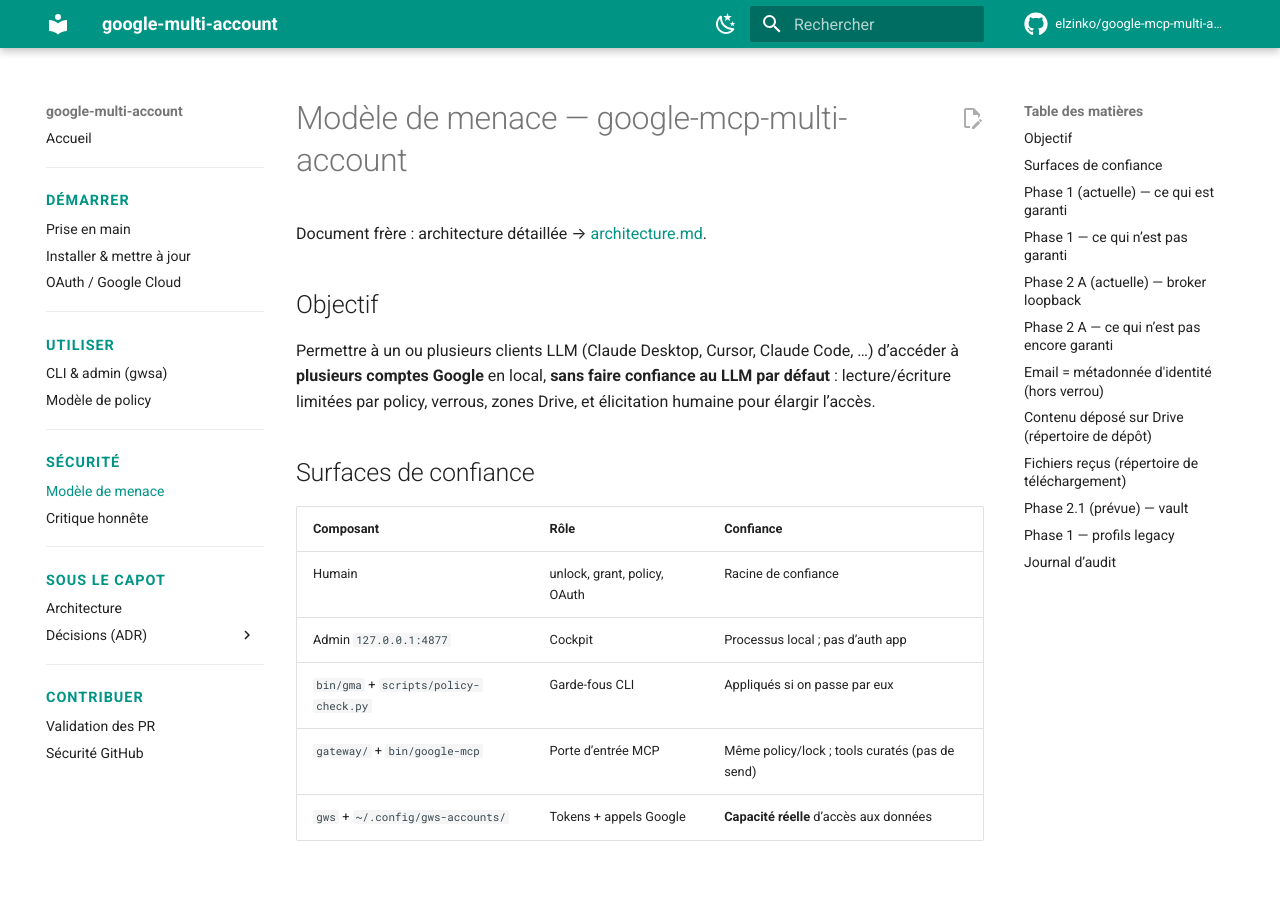
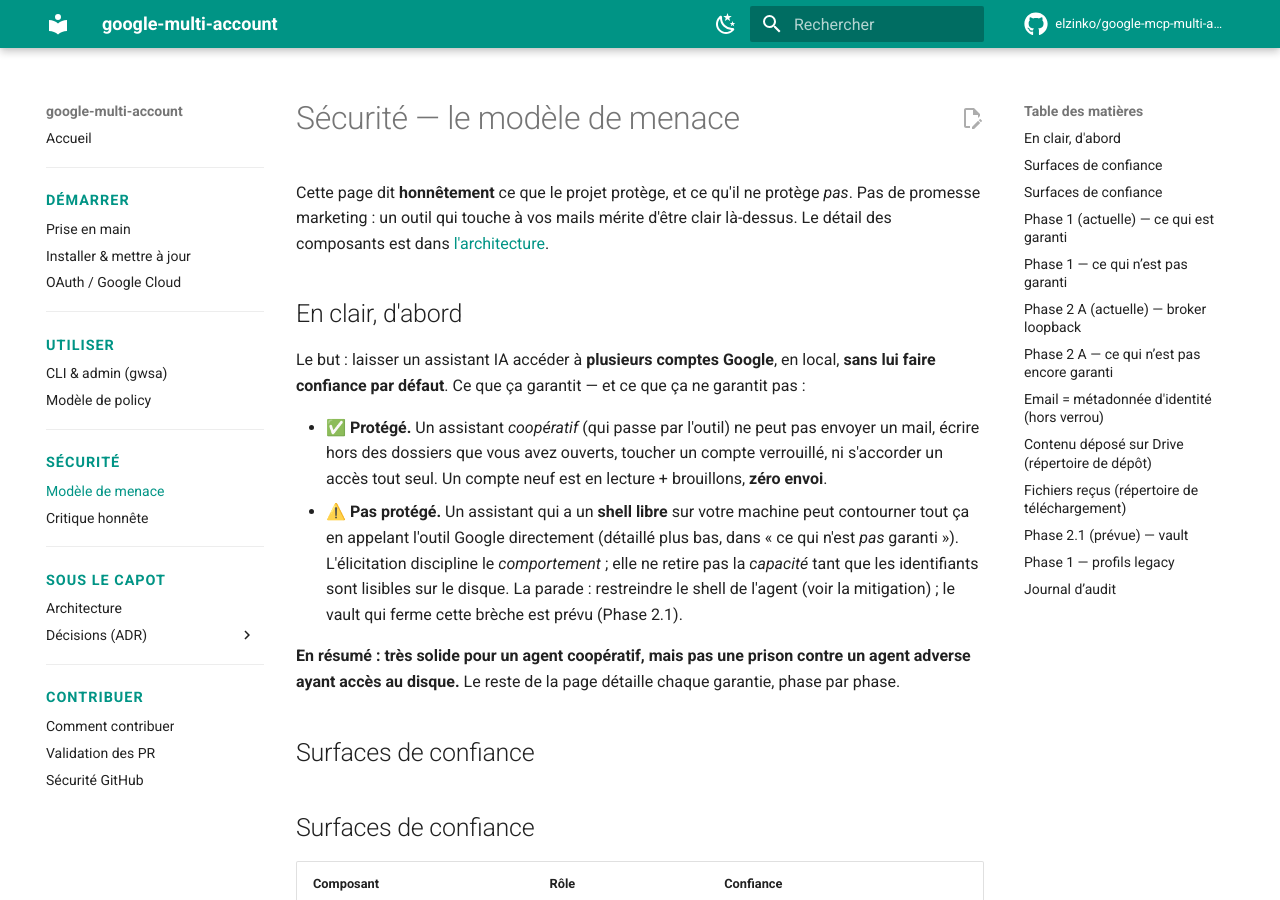
Before and after one commit to elzinko/google-mcp-multi-account, an MkDocs documentation site: the page built from docs/threat-model.md, in a window 1280 px wide and 900 px high. Built offline with MkDocs 1.6.1 and Material for MkDocs 9.7.7, drawn with Linux system fonts in a browser that asks for light colours; comment, search, counter and statistics services are not loaded.

Commit message:
docs: refonte pro — threat-model + policies contextualisés, page Contribuer
Applique le ton validé (fiche 0074) : (1) threat-model.md ouvre sur « En clair » (protégé / pas protégé, honnête) avant le détail ; (2) policies.md explique ce qu'est une policy et pourquoi avant la mécanique ; (3) nouvelle page contribuer.md qui commence par COMMENT contribuer (setup, workflow, garde-fous), la validation de PR devenant un détail lié — au lieu de tomber direct sur la validation. Nav : « Comment contribuer » en tête de la section Contribuer.

Co-Authored-By: Claude Opus 4.8 <noreply@anthropic.com>

```diff
--- a/docs/threat-model.md
+++ b/docs/threat-model.md
@@ -1,13 +1,31 @@
-# Modèle de menace — google-mcp-multi-account
+# Sécurité — le modèle de menace
 
-Document frère : architecture détaillée → [architecture.md](architecture.md).
+Cette page dit **honnêtement** ce que le projet protège, et ce qu'il ne protège
+*pas*. Pas de promesse marketing : un outil qui touche à vos mails mérite d'être
+clair là-dessus. Le détail des composants est dans [l'architecture](architecture.md).
 
-## Objectif
+## En clair, d'abord
 
-Permettre à un ou plusieurs clients LLM (Claude Desktop, Cursor, Claude Code, …)
-d’accéder à **plusieurs comptes Google** en local, **sans faire confiance au LLM
-par défaut** : lecture/écriture limitées par policy, verrous, zones Drive, et
-élicitation humaine pour élargir l’accès.
+Le but : laisser un assistant IA accéder à **plusieurs comptes Google**, en local,
+**sans lui faire confiance par défaut**. Ce que ça garantit — et ce que ça ne
+garantit pas :
+
+- ✅ **Protégé.** Un assistant *coopératif* (qui passe par l'outil) ne peut pas
+  envoyer un mail, écrire hors des dossiers que vous avez ouverts, toucher un compte
+  verrouillé, ni s'accorder un accès tout seul. Un compte neuf est en lecture +
+  brouillons, **zéro envoi**.
+- ⚠️ **Pas protégé.** Un assistant qui a un **shell libre** sur votre machine peut
+  contourner tout ça en appelant l'outil Google directement (détaillé plus bas, dans
+  « ce qui n'est *pas* garanti »). L'élicitation discipline le *comportement* ; elle
+  ne retire pas la *capacité* tant que les identifiants sont lisibles sur le disque.
+  La parade : restreindre le shell de l'agent (voir la mitigation) ; le vault qui
+  ferme cette brèche est prévu (Phase 2.1).
+
+**En résumé : très solide pour un agent coopératif, mais pas une prison contre un
+agent adverse ayant accès au disque.** Le reste de la page détaille chaque garantie,
+phase par phase.
+
+## Surfaces de confiance
 
 ## Surfaces de confiance
 
--- a/mkdocs.yml
+++ b/mkdocs.yml
@@ -95,6 +95,7 @@ nav:
           - ADR-0005 · Élicitation signée v2: adr/ADR-0005-elicitation-signee-v2.md
           - ADR-0006 · Fichiers reçus, répertoire dédié: adr/ADR-0006-fichiers-recus-repertoire-dedie.md
   - Contribuer:
+      - Comment contribuer: contribuer.md
       - Validation des PR: PR_VALIDATION.md
       - Sécurité GitHub: github-security.md
 
```
Also changed, not shown: docs/contribuer.md (added, +61 -0 lines), docs/policies.md (+12 -4 lines).
